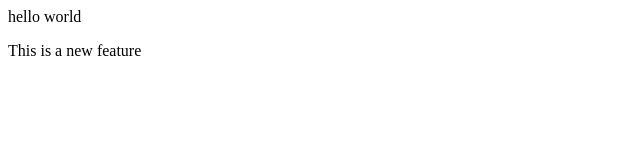
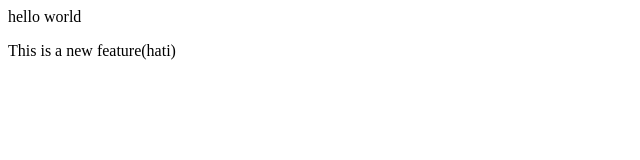
Before and after one commit to Biswajit-02/biswajitkala_demo, a plain HTML site: page index.html in a window 1280 px wide. Shown: the full height of the page, 0-640 px from the left. Drawn offline with Linux system fonts and the light colour scheme.

```diff
--- a/index.html
+++ b/index.html
@@ -1,2 +1,2 @@
 <p>hello world</p>
-<p>This is a new feature</p>
+<p>This is a new feature(hati)</p>
```
